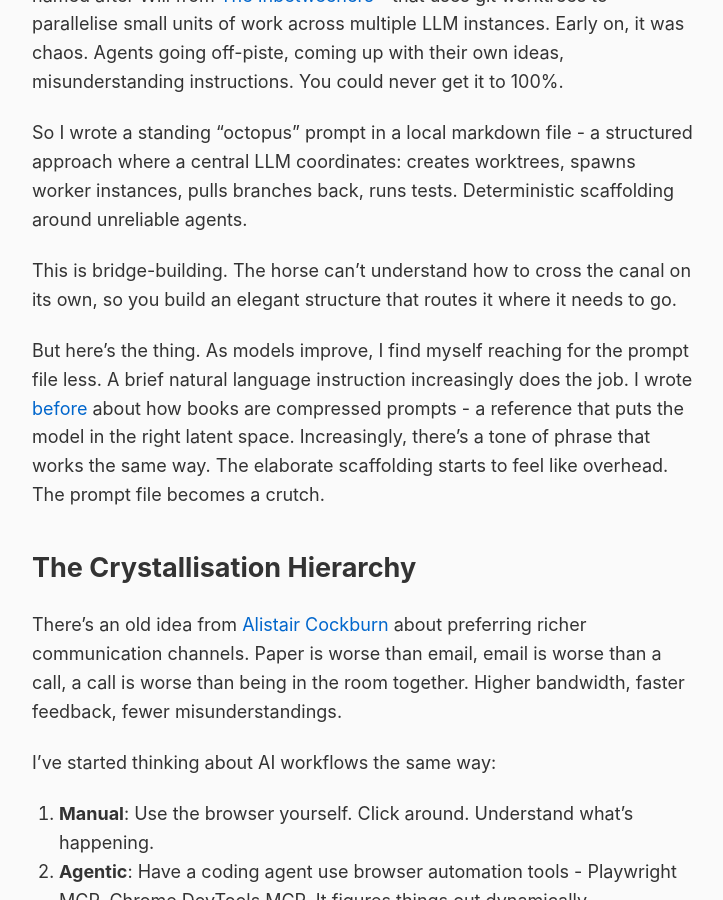
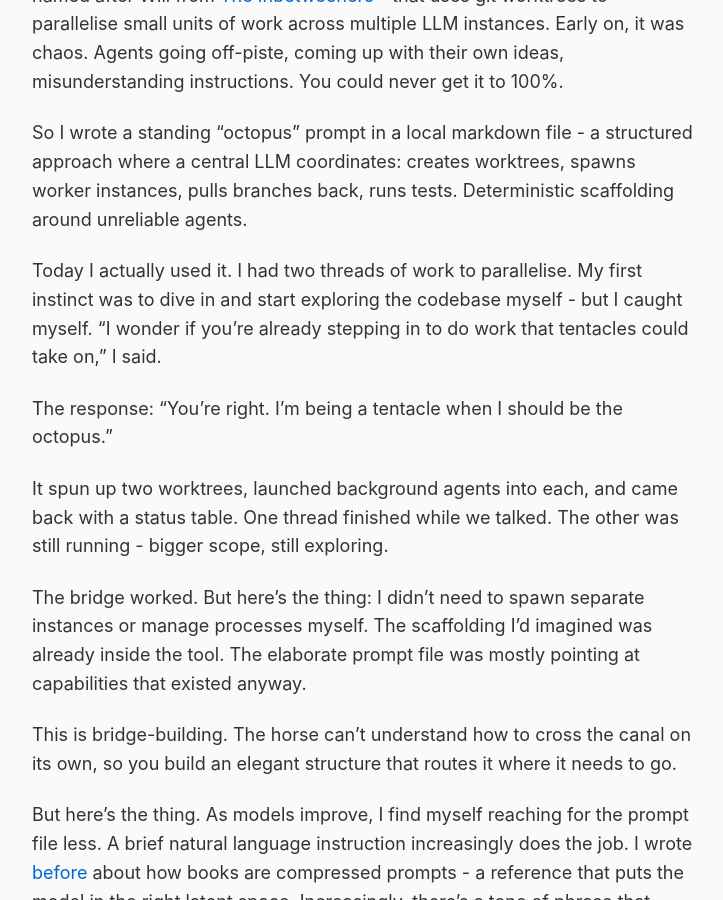
Before and after one commit to rob137/rob137.github.io, a Jekyll site: the page built from _posts/2026-01-09-roving-bridges.md, in a window 1280 px wide and 900 px high, scrolled down 2341 px. Shown: the whole window, without its empty margins (275-998 px from the left). Built offline with Jekyll 4.4.1, drawn with Linux system fonts in a browser that asks for light colours.

Commit message:
Add octopus workflow example - tentacle vs octopus moment

```diff
--- a/_posts/2026-01-09-roving-bridges.md
+++ b/_posts/2026-01-09-roving-bridges.md
@@ -39,6 +39,14 @@ At work, I'm on a skunk works team. We have a project called Briefcase - named a
 
 So I wrote a standing "octopus" prompt in a local markdown file - a structured approach where a central LLM coordinates: creates worktrees, spawns worker instances, pulls branches back, runs tests. Deterministic scaffolding around unreliable agents.
 
+Today I actually used it. I had two threads of work to parallelise. My first instinct was to dive in and start exploring the codebase myself - but I caught myself. "I wonder if you're already stepping in to do work that tentacles could take on," I said.
+
+The response: "You're right. I'm being a tentacle when I should be the octopus."
+
+It spun up two worktrees, launched background agents into each, and came back with a status table. One thread finished while we talked. The other was still running - bigger scope, still exploring.
+
+The bridge worked. But here's the thing: I didn't need to spawn separate instances or manage processes myself. The scaffolding I'd imagined was already inside the tool. The elaborate prompt file was mostly pointing at capabilities that existed anyway.
+
 This is bridge-building. The horse can't understand how to cross the canal on its own, so you build an elegant structure that routes it where it needs to go.
 
 But here's the thing. As models improve, I find myself reaching for the prompt file less. A brief natural language instruction increasingly does the job. I wrote [before](/2026/01/02/books-as-compressed-prompts/) about how books are compressed prompts - a reference that puts the model in the right latent space. Increasingly, there's a tone of phrase that works the same way. The elaborate scaffolding starts to feel like overhead. The prompt file becomes a crutch.
```
